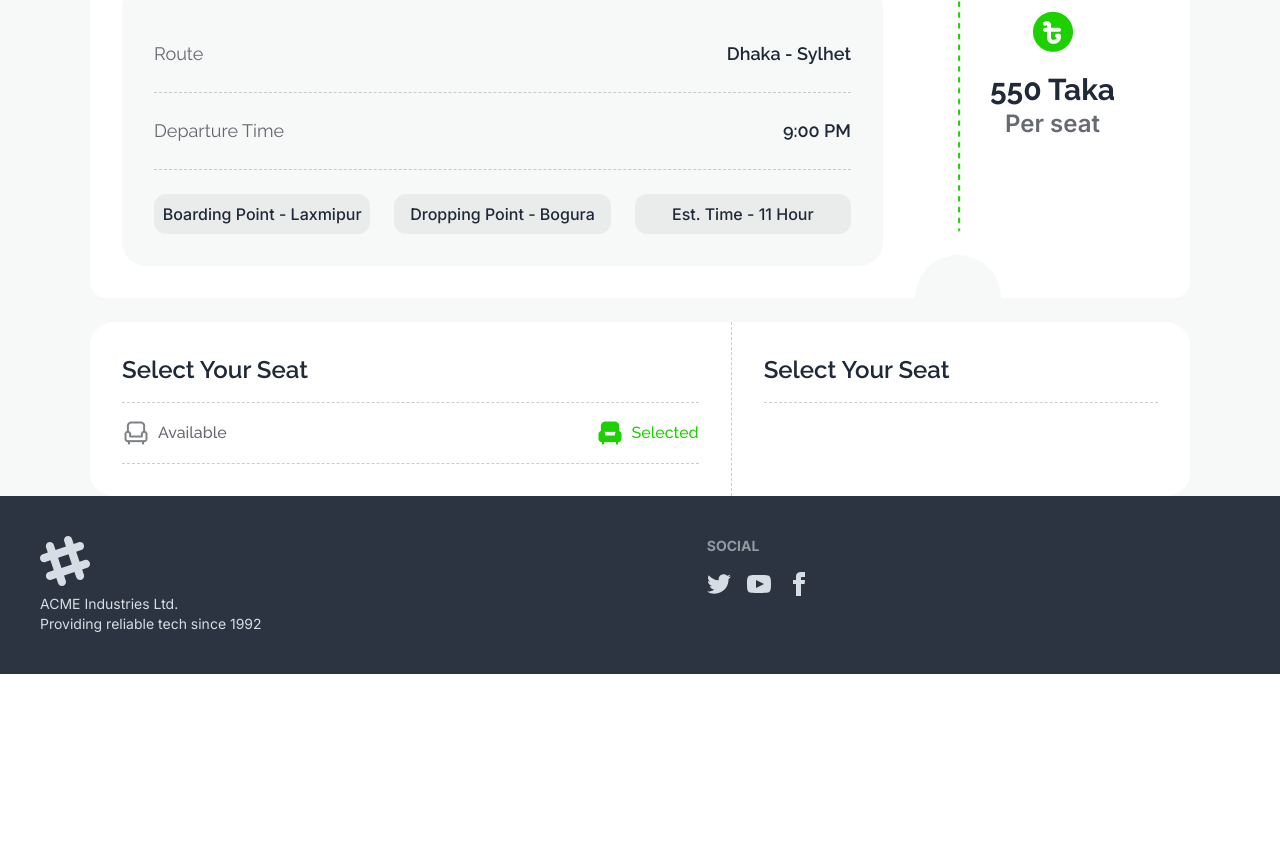
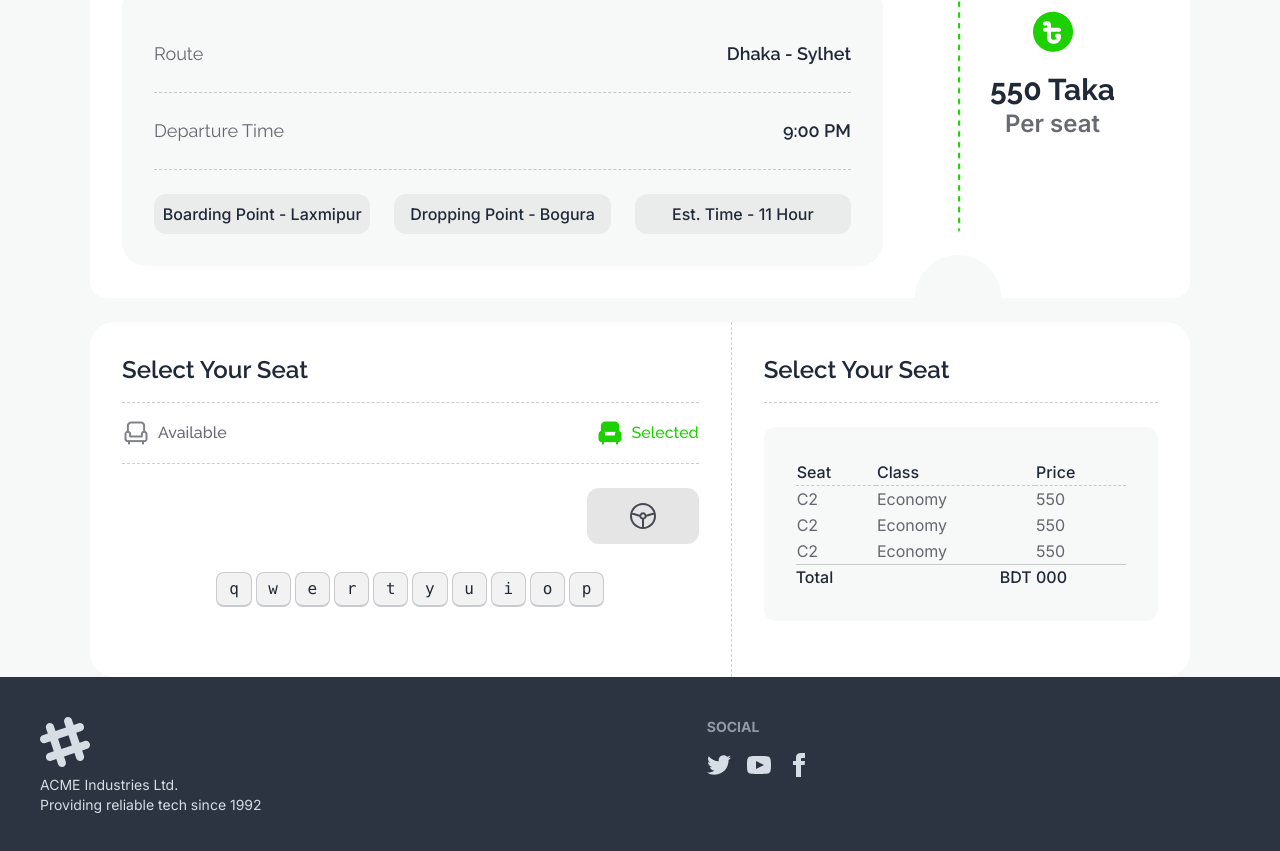
Before and after one commit to rjspyk5/bus-ticket-landing-page, a plain HTML site: page index.html in a window 1280 px wide. Shown: the part 1609-2460 px from the top of the page. Before the commit the page ends 2283 px from the top, so only its background shows below. Drawn offline with nearby package versions, Linux system fonts and the light colour scheme.

Commit message:
calculation table complete

```diff
--- a/index.html
+++ b/index.html
@@ -175,13 +175,73 @@
                             <img src="images/seat-green-filled.png" alt="">
                             <p class="font-medium raleway text-primary">Selected</p>
                         </div>
+                    </div>
+                    <div class="flex justify-end">
+                        <div class="bg-[#0307121A] px-10 py-3 rounded-xl my-6">
+                            <img src="images/steering-icon.svg" alt="">
+                        </div>
+                    </div>
+                    <!-- seat stucture section -->
+                    <div class="flex  justify-between">
+                        <!-- serial number and left seats -->
+                        <div class="flex justify-center gap-1 my-1 w-full">
+                            <kbd class="kbd">q</kbd>
+                            <kbd class="kbd">w</kbd>
+                            <kbd class="kbd">e</kbd>
+                            <kbd class="kbd">r</kbd>
+                            <kbd class="kbd">t</kbd>
+                            <kbd class="kbd">y</kbd>
+                            <kbd class="kbd">u</kbd>
+                            <kbd class="kbd">i</kbd>
+                            <kbd class="kbd">o</kbd>
+                            <kbd class="kbd">p</kbd>
+                        </div>
+
+
 
                     </div>
+
+
 
                 </div>
                 <div class="col-span-5 p-8">
                     <div class="border-b border-[#03071233] border-dashed pb-4 ">
                         <p class="font-semibold  raleway text-2xl">Select Your Seat</p>
+                    </div>
+                    <div class="bg-[#F7F8F8] rounded-xl my-6 p-8">
+                        <table class="text-left w-full border-b border-[#03071233] ">
+                            <!-- head -->
+                            <tr class="*:font-medium border-b border-[#03071233] border-dashed">
+                                <th>Seat</th>
+                                <th>Class</th>
+                                <th>Price</th>
+                            </tr>
+                            <!-- row 1 -->
+                            <tr class="text-secondary">
+                                <td>C2</td>
+                                <td>Economy</td>
+                                <td>550</td>
+                            </tr>
+                            <!-- row 2 -->
+                            <tr class="text-secondary">
+                                <td>C2</td>
+                                <td>Economy</td>
+                                <td>550</td>
+                            </tr>
+                            <!-- row 3 -->
+                            <tr class="text-secondary">
+                                <td>C2</td>
+                                <td>Economy</td>
+                                <td>550</td>
+                            </tr>
+                        </table>
+
+                        <!-- price section -->
+                        <div class="flex justify-between">
+                            <p class="font-medium">Total</p>
+                            <p class="font-medium mr-[59px]">BDT 000</p>
+                        </div>
+
                     </div>
                 </div>
             </div>
```
Also changed, not shown: images/steering-icon.svg (added), style/style.css (line endings or trailing spaces).
